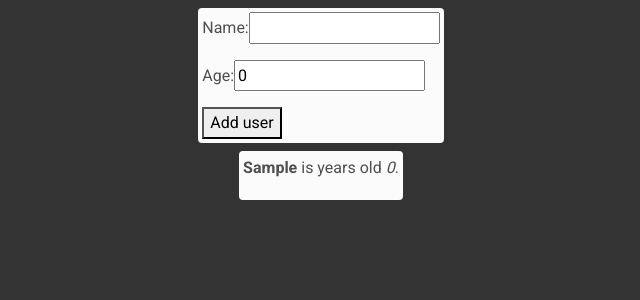
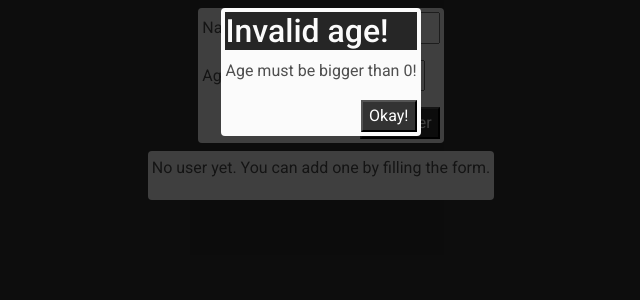
Before and after one commit to schumannl/udemy-react-course--user-app, a React (Create React App) app: page / in a window 1280 px wide. Both pictures are taken after typing "Sample" into the empty fields and a click on the button "Add user". Shown: the top 300 px of the page, without its empty margins (319-959 px from the left). Built offline with nearby package versions, Linux system fonts and the light colour scheme.

Commit message:
Validation with modal

```diff
--- a/src/components/App/App.js
+++ b/src/components/App/App.js
@@ -1,4 +1,5 @@
 import { useState } from 'react';
+import Modal from '../Ui/Modal';
 import UserForm from './User/Form';
 import UserList from './User/List';
 
@@ -9,6 +10,8 @@ const USERS = [];
 
 function App() {
   const [users, setUsers] = useState(USERS);
+  const [isModalDisplayed, setIsModalDisplayed] = useState(false);
+  const [modal, setModal] = useState();
 
   function addUserHandler(newUser) {
     setUsers(function (previousState){
@@ -19,6 +22,18 @@ function App() {
     });
   }
 
+  function registerError(error) {
+    setModal({
+      title: error.title,
+      message: error.message
+    });
+    setIsModalDisplayed(true);
+  }
+
+  function hideModal() {
+    setIsModalDisplayed(false);
+  }
+
   return (
     <>
       <UserForm
@@ -26,9 +41,10 @@ function App() {
         ageStep={FORM_INPUT_AGE_STEP}
         nameDefault={FORM_INPUT_NAME_DEFAULT}
         onAddUser={addUserHandler}
+        onInvalidData={registerError}
       />
-
       <UserList users={users} />
+      {isModalDisplayed && <Modal title={modal.title} message={modal.message} onCtaClick={hideModal}></Modal>}
     </>
   );
 }
--- a/src/components/App/User/Form.js
+++ b/src/components/App/User/Form.js
@@ -1,4 +1,4 @@
-import { useState } from 'react';
+import React, { useState } from 'react';
 import Button from '../../Ui/Button';
 import Card from '../../Ui/Card';
 
@@ -16,8 +16,41 @@ function Form(props) {
 
     function onSubmitHandler(event) {
         event.preventDefault();
-        props.onAddUser(createUser());
-        resetFormValues();
+
+        if (isValidForm()) {
+            props.onAddUser(createUser());
+            resetFormValues();
+        }
+    }
+
+    function isValidName() {
+        return name.trim() !== '';
+    }
+
+    function isValidAge() {
+        return age > 0;
+    }
+
+    function isValidForm() {
+        if (!isValidName()) {
+            props.onInvalidData({
+                title: 'Invalid name!',
+                message: 'Name must not be empty!'
+            });
+
+            return false;
+        }
+
+        if (!isValidAge()) {
+            props.onInvalidData({
+                title: 'Invalid age!',
+                message: 'Age must be bigger than 0!'
+            });
+
+            return false;
+        }
+
+        return true;
     }
 
     function createUser() {
--- a/src/components/App/User/List.js
+++ b/src/components/App/User/List.js
@@ -1,3 +1,5 @@
+import React from "react";
+
 import Card from "../../Ui/Card";
 import ListItem from "./ListItem";
 
--- a/src/components/App/User/ListItem.js
+++ b/src/components/App/User/ListItem.js
@@ -1,3 +1,5 @@
+import React from "react";
+
 function ListItem(props) {
     return (
         <p>
--- /dev/null
+++ b/src/components/Ui/Button.css
@@ -0,0 +1,4 @@
+button {
+    background-color: #333;
+    color: #fff;
+}
--- a/src/components/Ui/Button.js
+++ b/src/components/Ui/Button.js
@@ -1,7 +1,15 @@
+import React from "react";
+
+import './Button.css';
+
 function Button(props) {
+    const className = (props.className)
+    ? props.className + "float-end"
+    : "float-end";
+
     return (
         <button
-            className={props.className}
+            className={className}
             type={props.type || 'button'}
             onClick={props.onClick}
         >
--- a/src/components/Ui/Card.js
+++ b/src/components/Ui/Card.js
@@ -1,3 +1,5 @@
+import React from "react";
+
 function Card(props) {
     return (
         <div className='d-flex justify-content-center'>
--- /dev/null
+++ b/src/components/Ui/Modal.css
@@ -0,0 +1,9 @@
+.modalBg {
+    position: fixed;
+    top: 0;
+    left: 0;
+    width: 100%;
+    height: 100vh;
+    z-index: 10;
+    background: rgba(0, 0, 0, 0.75);
+}
--- /dev/null
+++ b/src/components/Ui/Modal.js
@@ -0,0 +1,25 @@
+import React from "react";
+import Button from "./Button";
+import Card from "./Card";
+
+import './Modal.css';
+
+function Modal(props) {
+    return (
+        <div className="modalBg" onClick={props.onCtaClick}>
+            <Card>
+                <header className="bg-dark text-light">
+                    <h2>{props.title}</h2>
+                </header>
+                <div>
+                    <p>{props.message}</p>
+                </div>
+                <footer>
+                    <Button onClick={props.onCtaClick}>{props.cta || 'Okay!'}</Button>
+                </footer>
+            </Card>
+        </div>
+    );
+}
+
+export default Modal;
```
